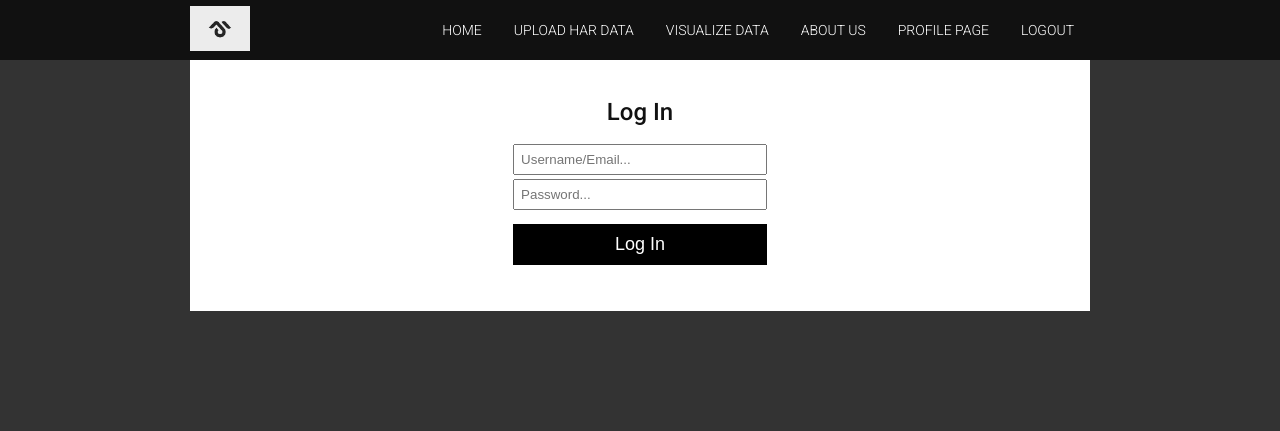
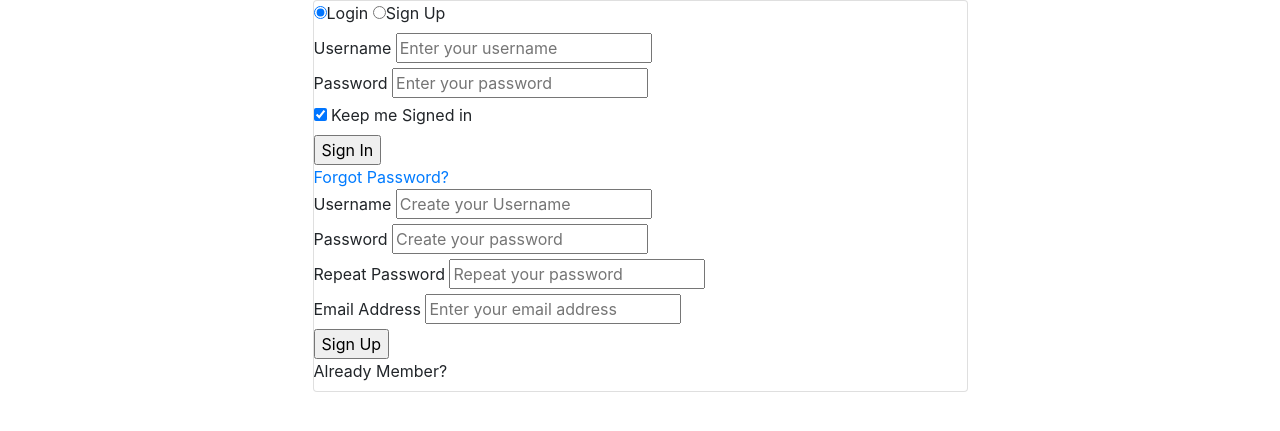
Before and after one commit to mandytsoum/WEB_Project, a PHP site: page /login.php in a window 1280 px wide. Shown: the top 431 px of the page. Run offline with PHP 8.4, Linux system fonts and the light colour scheme; the visitor is signed in with stand-in values (Sample User, id 1); some libraries are stand-ins or nearby versions.

Commit message:
Add files via upload

```diff
--- a/login.php
+++ b/login.php
@@ -1,30 +1,68 @@
-<?php
-  include_once 'header.php';
-?>
+<!DOCTYPE html>
+<html lang="en">
 
-<section class="signup-form">
-  <h2>Log In</h2>
-  <div class="signup-form-form">
-    <form action="includes/login.inc.php" method="post">
-      <input type="text" name="uid" placeholder="Username/Email...">
-      <input type="password" name="pwd" placeholder="Password...">
-      <button type="submit" name="submit">Log In</button>
-    </form>
-  </div>
-  <br>
-  <?php
-    // Error messages
-    if (isset($_GET["error"])) {
-      if ($_GET["error"] == "emptyinput") {
-        echo "<p>Fill in all fields!</p>";
-      }
-      else if ($_GET["error"] == "wronglogin") {
-        echo "<p>Incorrect username or password!</p>";
-      }
-    }
-  ?>
-</section>
+<head>
+  <meta charset="utf-8">
+  <meta content="width=device-width, initial-scale=1.0" name="viewport">
 
-<?php
-  include_once 'footer.php';
-?>
+  <title>HARvest - Login</title>
+  <meta content="" name="description">
+  <meta content="" name="keywords">
+
+  <!-- Favicons -->
+  <!-- ======= Change icon ======= -->
+  <link href="assets/img/favicon.png" rel="icon">
+  <link href="assets/img/apple-touch-icon.png" rel="apple-touch-icon">
+
+  <!-- Google Fonts -->
+  <link href="https://fonts.googleapis.com/css?family=Open+Sans:300,300i,400,400i,600,600i,700,700i|Raleway:300,300i,400,400i,500,500i,600,600i,700,700i|Poppins:300,300i,400,400i,500,500i,600,600i,700,700i" rel="stylesheet">
+
+  <!-- Vendor CSS Files -->
+  <link href="assets/vendor/aos/aos.css" rel="stylesheet">
+  <link href="assets/vendor/bootstrap/css/bootstrap.min.css" rel="stylesheet">
+  <link href="assets/vendor/bootstrap-icons/bootstrap-icons.css" rel="stylesheet">
+  <link href="assets/vendor/boxicons/css/boxicons.min.css" rel="stylesheet">
+  <link href="assets/vendor/glightbox/css/glightbox.min.css" rel="stylesheet">
+  <link href="assets/vendor/remixicon/remixicon.css" rel="stylesheet">
+  <link href="assets/vendor/swiper/swiper-bundle.min.css" rel="stylesheet">
+
+  <!-- Template Main CSS File -->
+  <link href="assets/css/style2.css" rel="stylesheet">
+
+  <!-- =======================================================
+  * Template Name: Gp - v4.1.0
+  * Template URL: https://bootstrapmade.com/gp-free-multipurpose-html-bootstrap-template/
+  * Author: BootstrapMade.com
+  * License: https://bootstrapmade.com/license/
+  ======================================================== -->
+</head>
+
+<div class="row">
+    <div class="col-md-6 mx-auto p-0">
+        <div class="card">
+            <div class="login-box">
+                <div class="login-snip"> <input id="tab-1" type="radio" name="tab" class="sign-in" checked><label for="tab-1" class="tab">Login</label> <input id="tab-2" type="radio" name="tab" class="sign-up"><label for="tab-2" class="tab">Sign Up</label>
+                    <div class="login-space">
+                        <div class="login">
+                            <div class="group"> <label for="user" class="label">Username</label> <input id="user" type="text" class="input" placeholder="Enter your username"> </div>
+                            <div class="group"> <label for="pass" class="label">Password</label> <input id="pass" type="password" class="input" data-type="password" placeholder="Enter your password"> </div>
+                            <div class="group"> <input id="check" type="checkbox" class="check" checked> <label for="check"><span class="icon"></span> Keep me Signed in</label> </div>
+                            <div class="group"> <input type="submit" class="button" value="Sign In"> </div>
+                            <div class="hr"></div>
+                            <div class="foot"> <a href="#">Forgot Password?</a> </div>
+                        </div>
+                        <div class="sign-up-form">
+                            <div class="group"> <label for="user" class="label">Username</label> <input id="user" type="text" class="input" placeholder="Create your Username"> </div>
+                            <div class="group"> <label for="pass" class="label">Password</label> <input id="pass" type="password" class="input" data-type="password" placeholder="Create your password"> </div>
+                            <div class="group"> <label for="pass" class="label">Repeat Password</label> <input id="pass" type="password" class="input" data-type="password" placeholder="Repeat your password"> </div>
+                            <div class="group"> <label for="pass" class="label">Email Address</label> <input id="pass" type="text" class="input" placeholder="Enter your email address"> </div>
+                            <div class="group"> <input type="submit" class="button" value="Sign Up"> </div>
+                            <div class="hr"></div>
+                            <div class="foot"> <label for="tab-1">Already Member?</label> </div>
+                        </div>
+                    </div>
+                </div>
+            </div>
+        </div>
+    </div>
+</div>
```
